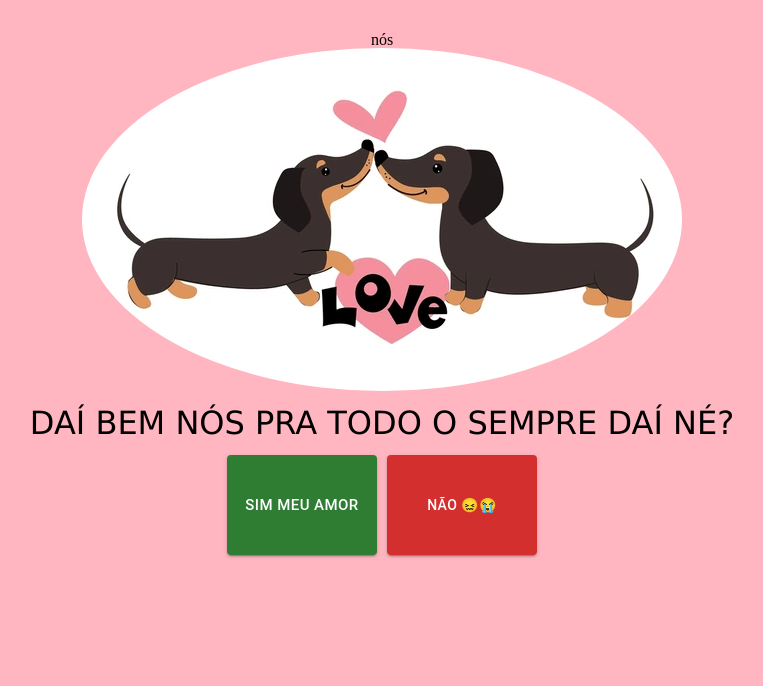
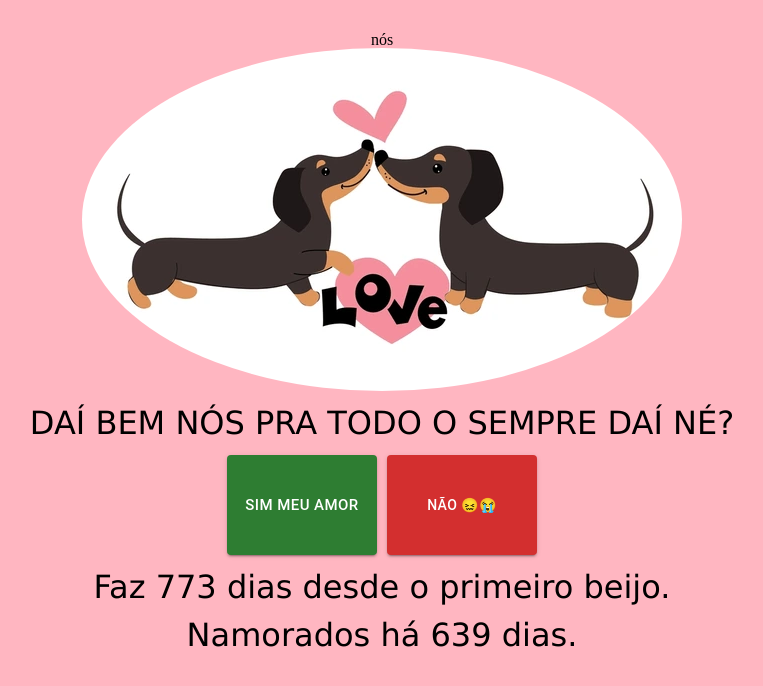
Before and after one commit to duponto/amores, a React (Create React App) app: page / in a window 1280 px wide. Shown: the top 686 px of the page, without its empty margins (258-1021 px from the left). Built offline with nearby package versions, Linux system fonts and the light colour scheme.

Commit message:
contagem de dias do primeiro beijo e namorando

```diff
--- a/src/Main.tsx
+++ b/src/Main.tsx
@@ -75,6 +75,20 @@ function Main() {
     setLastMessageIndex(randomIndex)
   }
 
+  const getDiasDesdeOPrimeiroBeijo = () => {
+    const primeiroBeijo = new Date('2022-01-01')
+    const hoje = new Date()
+    const diferenca = Math.abs(hoje.getTime() - primeiroBeijo.getTime())
+    return Math.ceil(diferenca / (1000 * 60 * 60 * 24))
+  }
+
+  const getDiasNamorando = () => {
+    const primeiroBeijo = new Date('2022-05-15')
+    const hoje = new Date()
+    const diferenca = Math.abs(hoje.getTime() - primeiroBeijo.getTime())
+    return Math.ceil(diferenca / (1000 * 60 * 60 * 24))
+  }
+
   return (
     <div>
       <label>nós</label>
@@ -90,6 +104,8 @@ function Main() {
           não 😖😭
         </Button>
       </div>
+      <p>Faz {getDiasDesdeOPrimeiroBeijo()} dias desde o primeiro beijo.</p>
+      <p>Namorados há {getDiasNamorando()} dias.</p>
       <Dialog
         open={openDialog}
         TransitionComponent={Transition}
```
